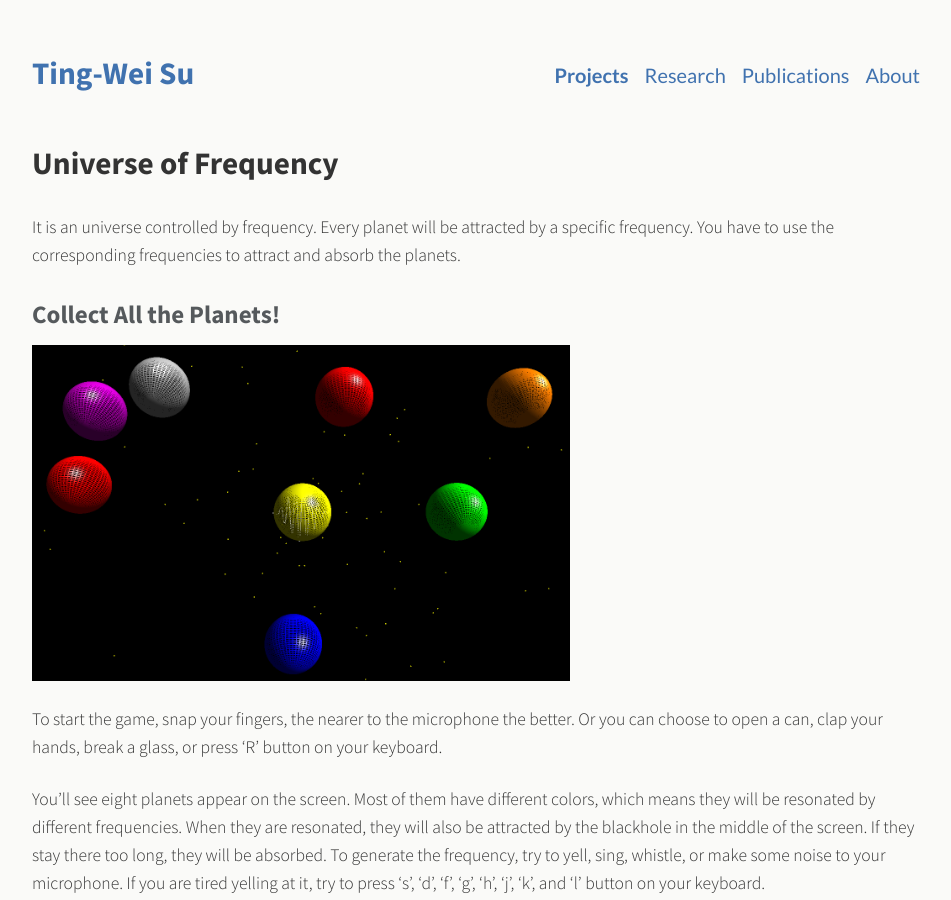
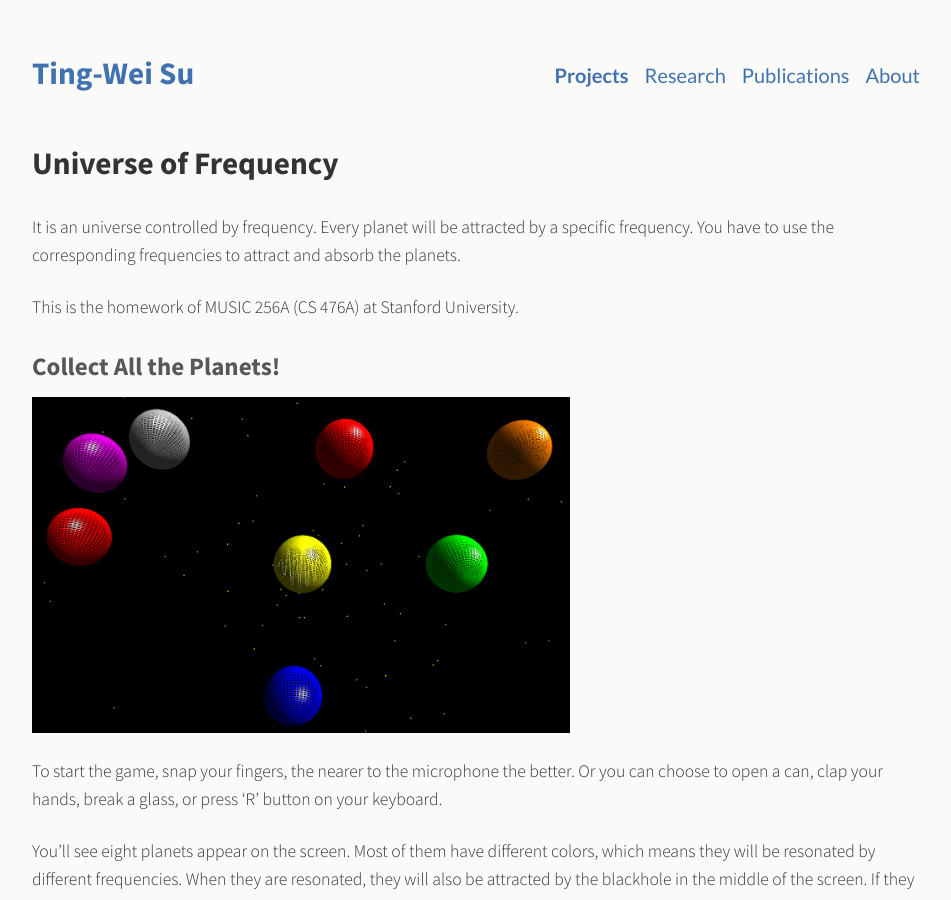
Before and after one commit to tweihaha/tweihaha.github.io, a Jekyll site: the page built from _pages/univ-freq.md, in a window 1280 px wide and 900 px high. Shown: the whole window, without its empty margins (160-1111 px from the left). Built offline with Jekyll 4.4.1, drawn with Linux system fonts in a browser that asks for light colours.

Commit message:
Add Univ-freq 2

```diff
--- a/_pages/univ-freq.md
+++ b/_pages/univ-freq.md
@@ -6,6 +6,8 @@ subtitle: Universe of Frequency
 ---
 
 It is an universe controlled by frequency. Every planet will be attracted by a specific frequency. You have to use the corresponding frequencies to attract and absorb the planets.
+
+This is the homework of MUSIC 256A (CS 476A) at Stanford University.
 
 ### Collect All the Planets!
 
```
